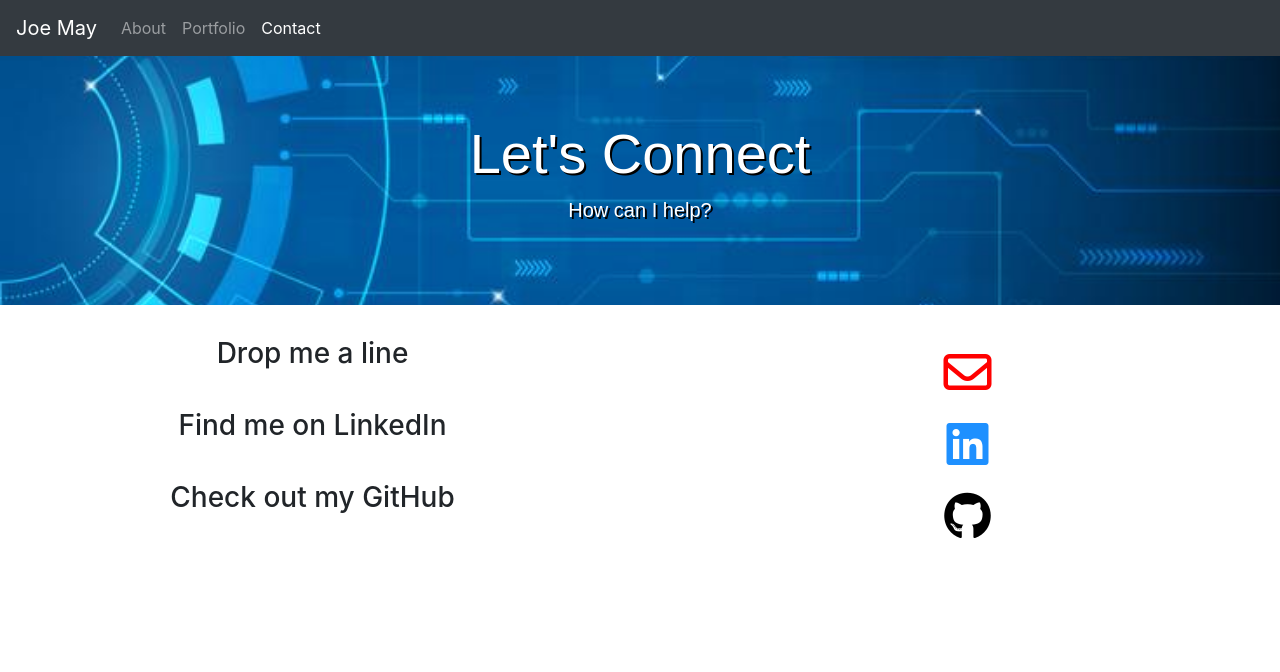
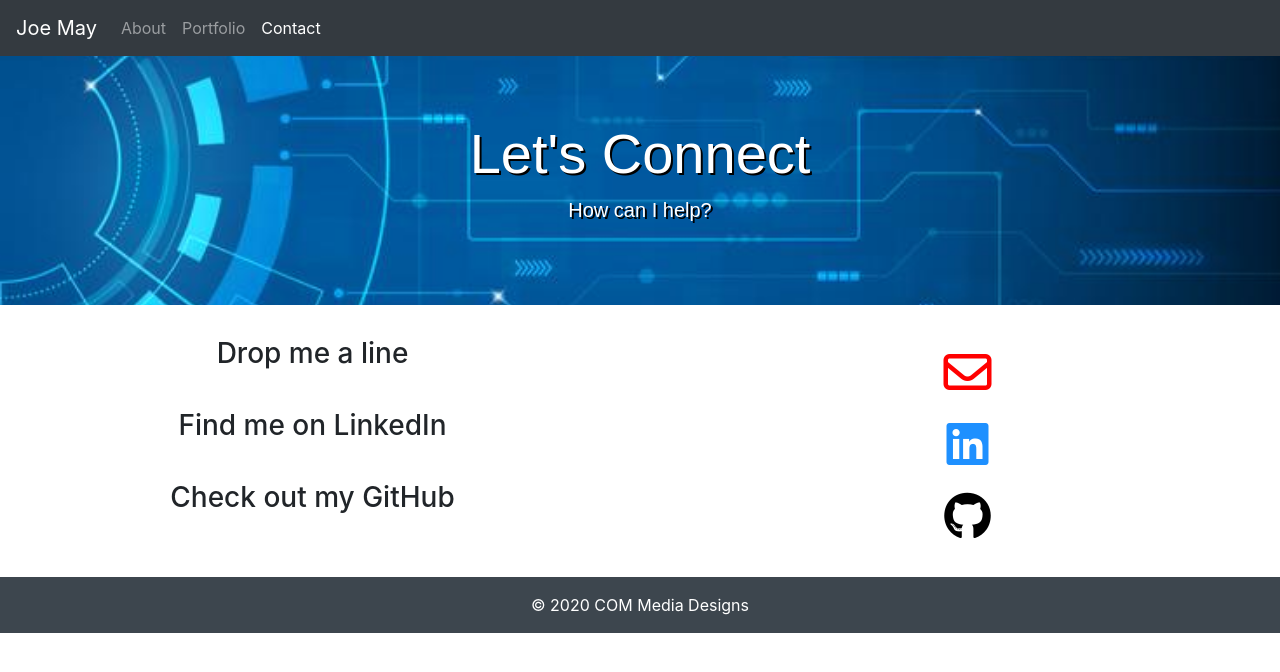
Before and after one commit to JoeMay-Dev/wk2, a plain HTML site: page contact.html in a window 1280 px wide. Drawn offline with nearby package versions, Linux system fonts and the light colour scheme.

Commit message:
added sticky footer w/css formatting

```diff
--- a/assets/css/style.css
+++ b/assets/css/style.css
@@ -58,3 +58,7 @@ main{
 .card:hover{
     opacity: 50%;
 }
+footer{
+    background-color:#3D464E;
+    text-align: center;
+}
--- a/contact.html
+++ b/contact.html
@@ -75,6 +75,12 @@
     </div>
   </div>
   </main>
+  <br>
+  <footer class="foot mt-auto py-3">
+      <div class="conatiner">
+        <span class="text-white">	&copy; 2020 COM Media Designs</span>
+      </div>
+  </footer>
   <script src="https://code.jquery.com/jquery-3.5.1.slim.min.js"
     integrity="sha384-DfXdz2htPH0lsSSs5nCTpuj/zy4C+OGpamoFVy38MVBnE+IbbVYUew+OrCXaRkfj"
     crossorigin="anonymous"></script>
```
Also changed, not shown: index.html (+6 -0 lines), portfolio.html (+6 -0 lines).
